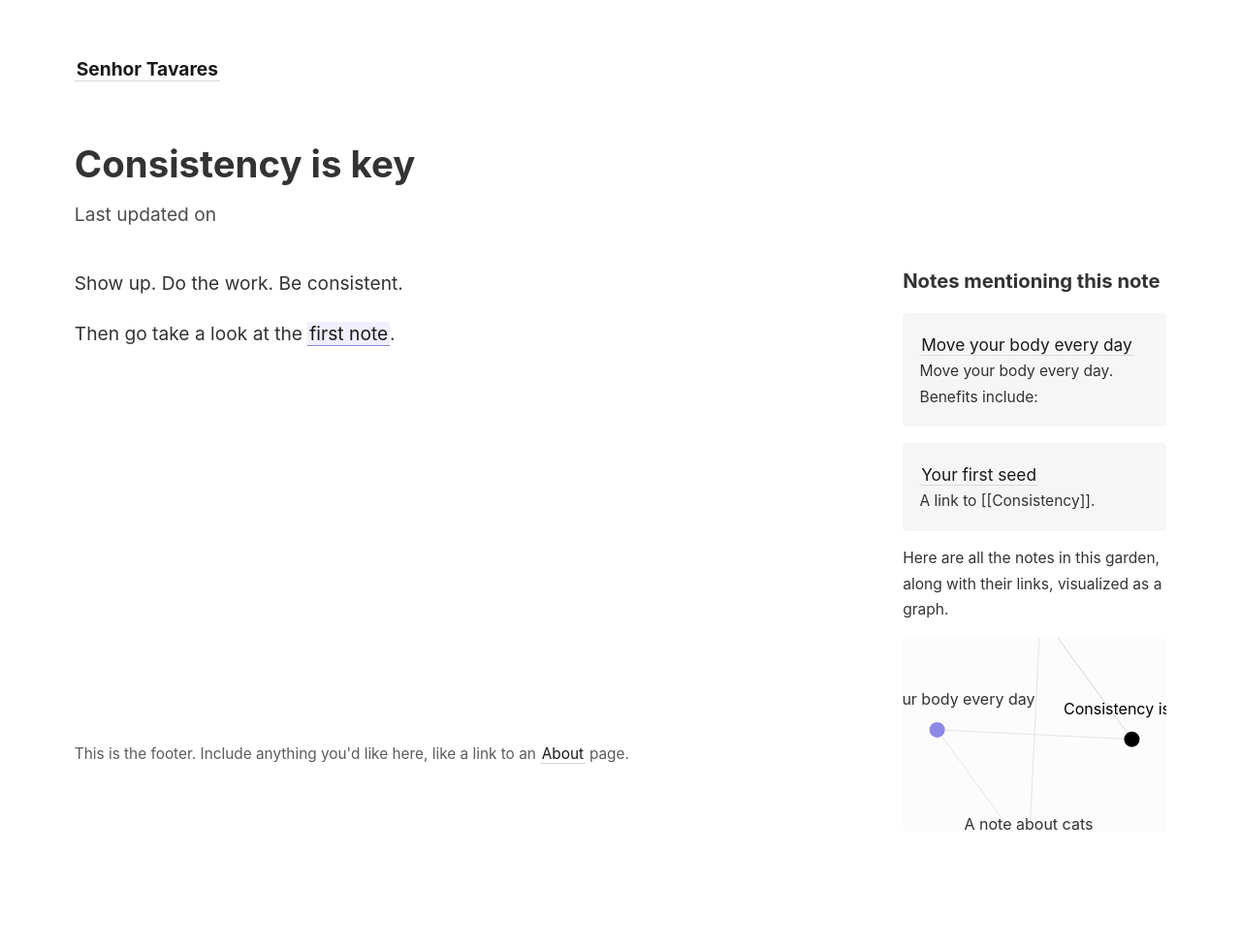
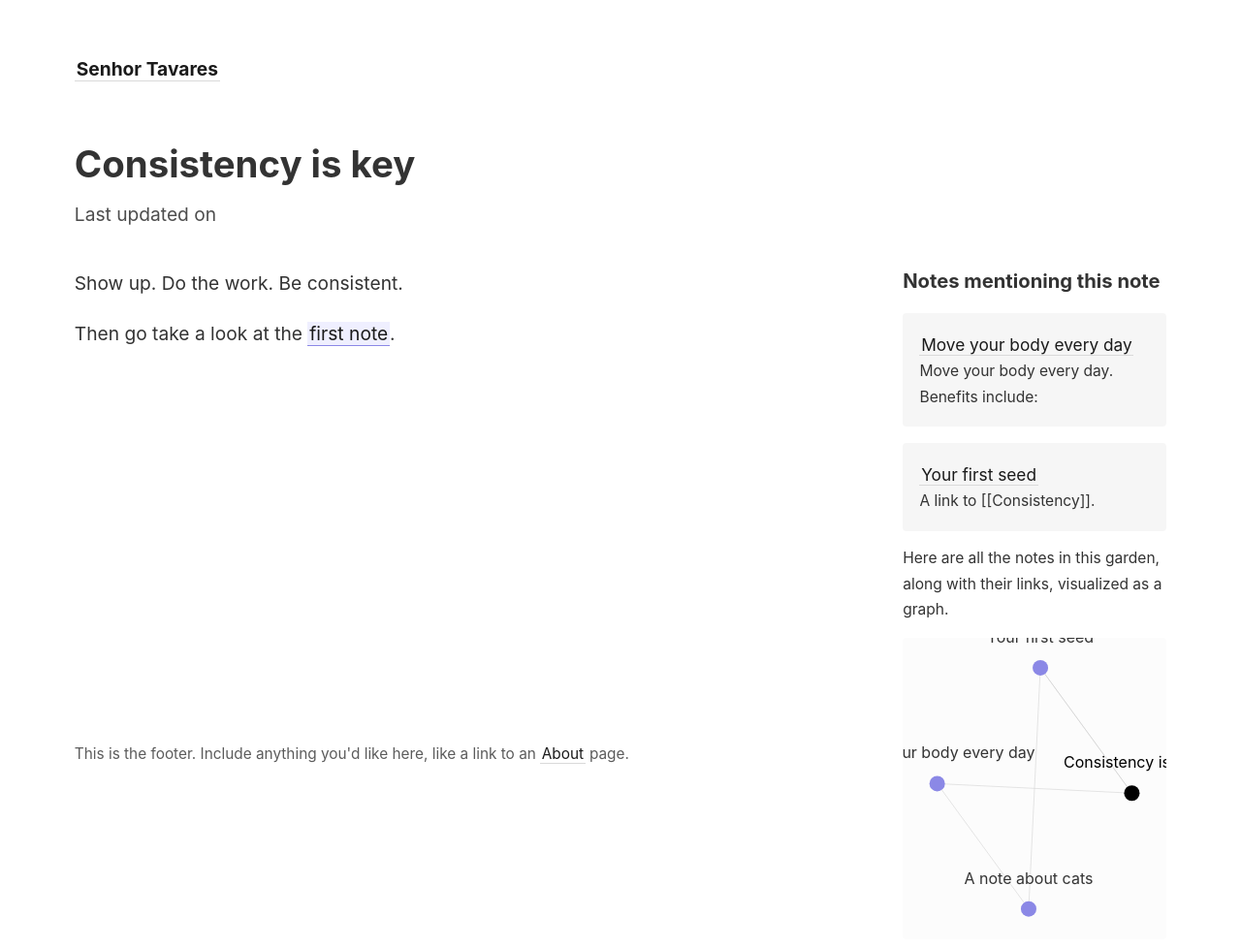
Before and after one commit to macedotavares/senhortavares, a Jekyll site: the page built from _notes/consistency.md, in a window 1280 px wide. Shown: the whole page at 97% size. Built offline with Jekyll 4.4.1, drawn with Linux system fonts in a browser that asks for light colours; before the commit the page ends 900 px from its top, so only the background shows below that.

Commit message:
Update notes_graph.html

```diff
--- a/_includes/notes_graph.html
+++ b/_includes/notes_graph.html
@@ -30,7 +30,7 @@
   #graph-wrapper {
     background: #fcfcfc;
     border-radius: 4px;
-    height: 200px;
+    height: 20em;
   }
 </style>
 
```
